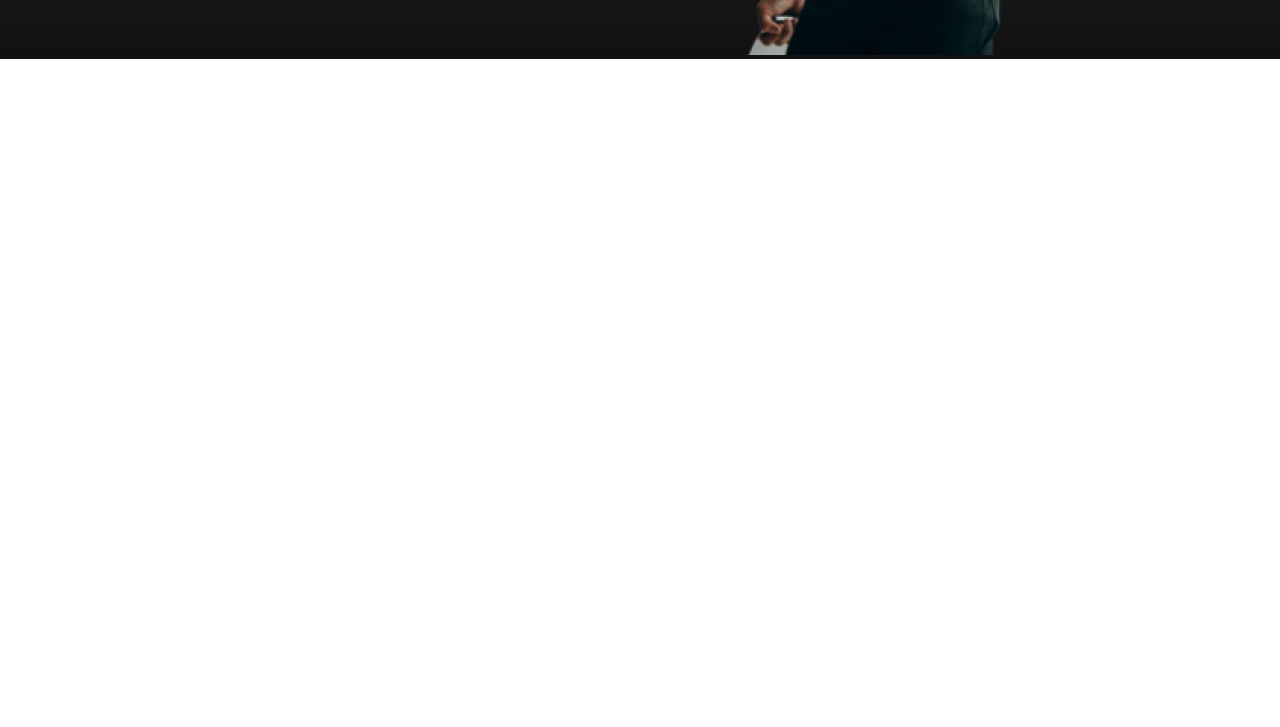
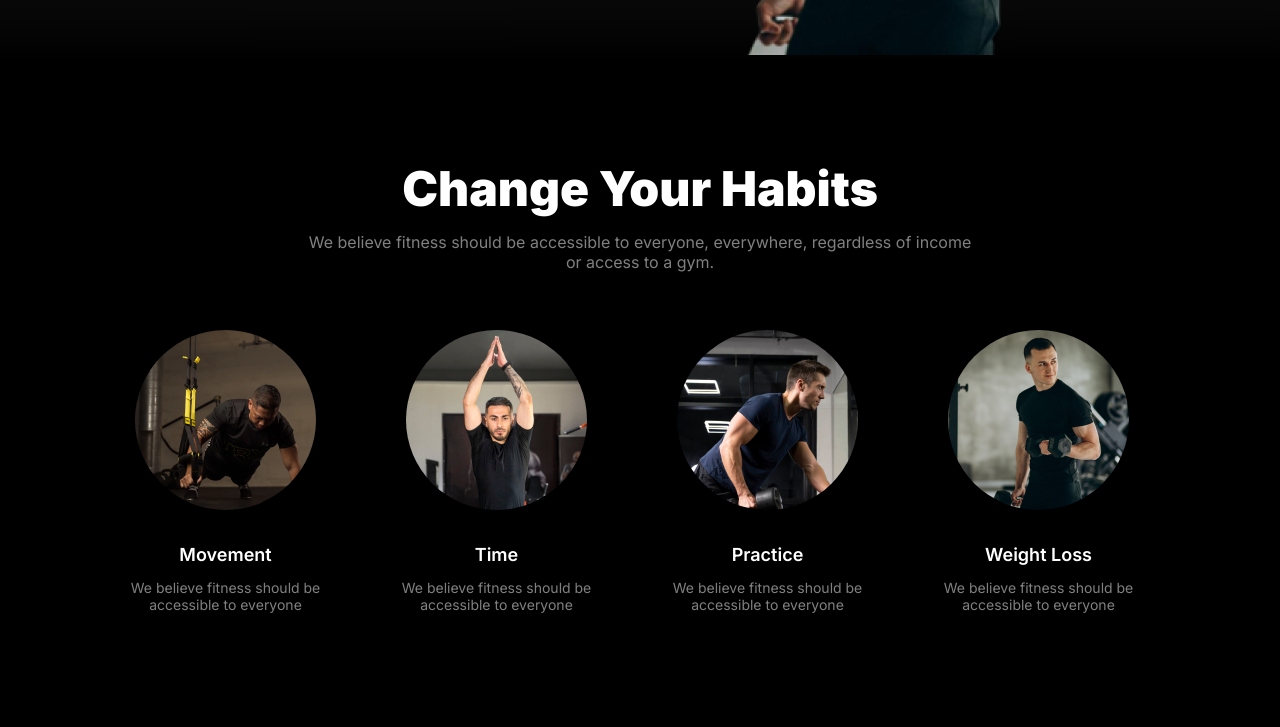
Before and after one commit to M-Nazmul/RB-A2-Fitness, a plain HTML site: page index.html in a window 1280 px wide. Shown: the part 674-1401 px from the top of the page. Before the commit the page ends 800 px from the top, so only its background shows below. Drawn offline with Linux system fonts and the light colour scheme; a web font is replaced by a local one.

Commit message:
added Habits section

```diff
--- a/css/style.css
+++ b/css/style.css
@@ -15,6 +15,7 @@
     }
 :root{
     --main-color: #E6533C;
+    --secondary-color: #FFFFFF80;
 }
 *{
     padding: 0;
@@ -29,7 +30,7 @@ nav{
     background: linear-gradient(180deg, rgb(17, 17, 17), rgb(32 32 32 / 84%) 100%);
 }
 header{
-    background: linear-gradient(0deg, rgb(17, 17, 17), rgb(32 32 32 / 84%) 100%);
+    background: linear-gradient(0deg, rgb(1, 1, 1), rgb(32 32 32 / 84%) 100%);
 }
     /* navbar section */
 nav{
@@ -129,6 +130,7 @@ header .img-container{
         position: absolute;
         border: 1px solid rgba(255, 255, 255, 0.1);
         border-radius: 12px;
+        -webkit-backdrop-filter: blur(20px);
         backdrop-filter: blur(20px);
         background: rgba(48, 48, 48, 0.54);
     }
@@ -164,13 +166,55 @@ header .img-container{
         gap: 12px;
     }
     & h2 {
-        font-size: 40px;
+        font-size: 24px;
         font-weight: 900;
         color: #fff;
     }
     & p {
-        font-size: 13px;
+        font-size: 16px;
         font-weight: 400;
         color: #FFFFFFA6;
     }
 }
+main{
+    background: #000;
+    color: #fff;
+}
+/* Habits section */
+main .habit-container{
+    max-width: 1060px;
+    margin: 0 auto;
+    padding: 100px 0;
+    & h2{
+        font-size: 48px;
+        font-weight: 900;
+        text-align: center;
+    }
+    & p{
+        max-width: 671px;
+        margin: 14px auto;
+        text-align: center;
+        color: var(--secondary-color);
+    }
+    & .habit-content{
+        display: grid;
+        grid-template-columns: repeat(4, 231px);
+        gap: 40px;
+        text-align: center;
+        margin-top: 58px;
+        & figure img{
+            /* width: 231px; */
+            border-radius: 50%;
+        }
+        & figure h3{
+            margin-top: 30px;
+            font-size: 18px;
+            font-weight: 600;
+        }
+        & figure p{
+            font-size: 14px;
+            font-weight: 400;
+            color: var(--secondary-color);
+        }
+    }
+}
--- a/index.html
+++ b/index.html
@@ -50,5 +50,37 @@
             </figure>
         </div>
     </header>
+
+    <main>
+         <!-- Change your habits section -->
+        <section class="habit-container">
+            <h2>Change Your Habits</h2>
+            <p>
+                We believe fitness should be accessible to everyone, everywhere, regardless of income or access to a gym.
+            </p>
+            <div class="habit-content">
+                <figure>
+                    <img src="./assets/image3.png" alt="">
+                    <h3>Movement</h3>
+                    <p>We believe fitness should be accessible to everyone</p>
+                </figure>
+                <figure>
+                    <img src="./assets/image2.png" alt="">
+                    <h3>Time</h3>
+                    <p>We believe fitness should be accessible to everyone</p>
+                </figure>
+                <figure>
+                    <img src="./assets/image4.png" alt="">
+                    <h3>Practice</h3>
+                    <p>We believe fitness should be accessible to everyone</p>
+                </figure>
+                <figure>
+                    <img src="./assets/image5.png" alt="">
+                    <h3>Weight Loss</h3>
+                    <p>We believe fitness should be accessible to everyone</p>
+                </figure>
+            </div>
+        </section>
+     </main>
 </body>
 </html>
```
